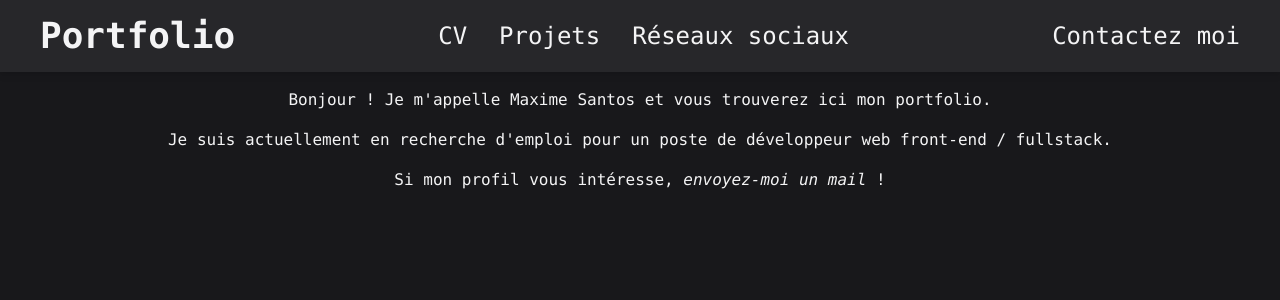
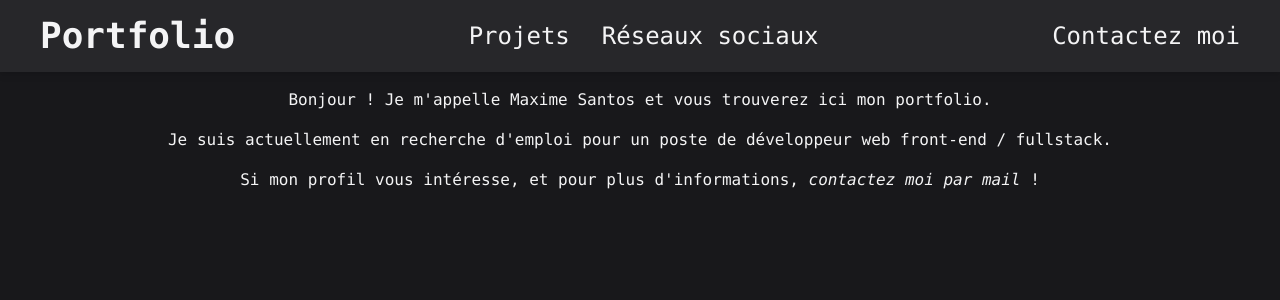
Before and after one commit to MaximeSantos/Portfolio, a SvelteKit app: page / in a window 1280 px wide. Shown: the top 300 px of the page. Built offline with nearby package versions, Linux system fonts and the light colour scheme.

Commit message:
Add mailto on email address and small tailwind adjustments

```diff
--- a/src/components/Navigation.svelte
+++ b/src/components/Navigation.svelte
@@ -6,7 +6,6 @@
 >
 	<a class="m-4 mx-10 flex justify-start text-4xl font-bold hover:underline" href="/">Portfolio</a>
 	<div class="flex">
-		<a class="m-4 flex justify-start text-2xl hover:underline" href="/resume">CV</a>
 		<a class="m-4 flex justify-start text-2xl hover:underline" href="/projects">Projets</a>
 		<a class="m-4 flex justify-start text-2xl hover:underline" href="/socials">Réseaux sociaux </a>
 	</div>
--- a/src/routes/+page.svelte
+++ b/src/routes/+page.svelte
@@ -10,7 +10,8 @@
 
 <p class="m-4 flex justify-center">
 	<!-- I am looking forward to hearing from you !  -->
-	Si mon profil vous intéresse,&nbsp;<a class="italic hover:underline" href="/contact"
-		>envoyez-moi un mail</a
+	Si mon profil vous intéresse, et pour plus d'informations,&nbsp;<a
+		class="italic hover:underline"
+		href="/contact">contactez moi par mail</a
 	>&nbsp!
 </p>
--- a/src/routes/contact/+page.svelte
+++ b/src/routes/contact/+page.svelte
@@ -5,7 +5,8 @@
 </script>
 
 <p class="flex justify-center">
-	Adresse mail :&nbsp;<em class="text-slate-800 underline dark:text-slate-300"
-		>max.sant@outlook.fr</em
+	Adresse mail :&nbsp;<a
+		class="italic text-slate-800 hover:underline dark:text-slate-300"
+		href="mailto:max.sant@outlook.fr">max.sant@outlook.fr</a
 	>
 </p>
```
